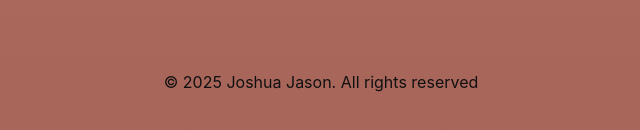
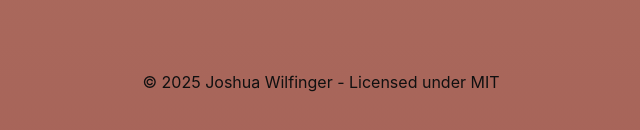
Before and after one commit to Jay14512/live-search-v2-refactored, a plain HTML site: page index.html in a window 1280 px wide. Shown: the part 690-820 px from the top of the page, 319-959 px from the left. Drawn offline with nearby package versions, Linux system fonts and the light colour scheme.

Commit message:
fixed footer

```diff
--- a/index.html
+++ b/index.html
@@ -53,7 +53,7 @@
         </main>
     </div>
     <footer class="site-footer">
-        <p> &copy; 2025 Joshua Jason. All rights reserved</p>
+        <p> &copy; 2025 Joshua Wilfinger - Licensed under MIT</p>
     </footer>
 </body>
 
```
